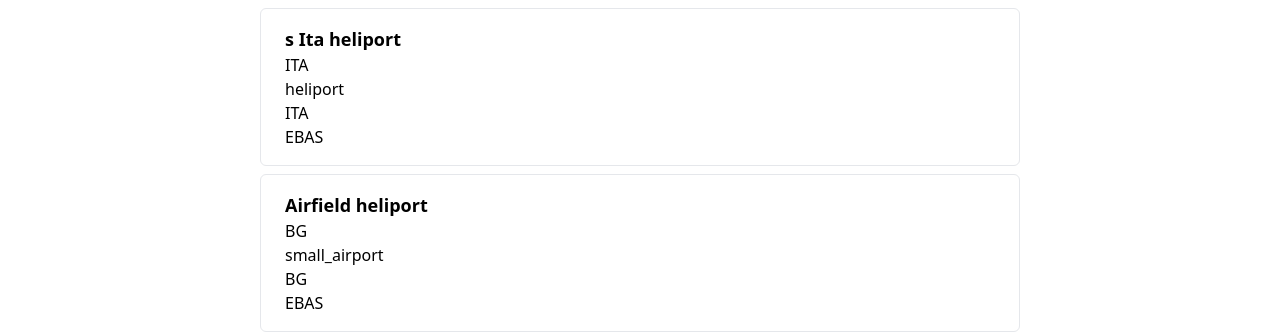
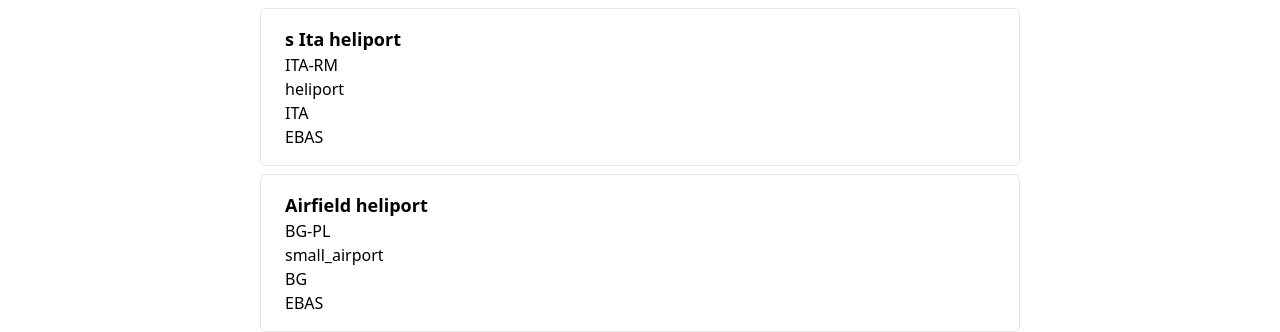
Before and after one commit to User-960/React-airport-app, a React (Create React App) app: page / in a window 1280 px wide. Shown: the part 476-808 px from the top of the page. Built offline with nearby package versions, Linux system fonts and the light colour scheme; data requests are answered from the project's data file.

Commit message:
feat: create function fetchHandbooks for filter

```diff
--- a/data/db.json
+++ b/data/db.json
@@ -4,6 +4,43 @@
     "next": 2,
     "previous": null
   },
+  "airports-types": [
+    "heliport",
+    "seaplane_base",
+    "closed",
+    "small_airport",
+    "large_airport",
+    "medium_airport",
+    "balloonport"
+  ],
+  "regions": [
+    "DE-HE",
+    "BE-WLG",
+    "ITA-RM",
+    "BG-SOF",
+    "BG-BUR",
+    "BG-PL",
+    "TUR-IST",
+    "TUR-ANT",
+    "TUR-ANK",
+    "JAP-TK",
+    "FIN-HEL",
+    "SP-MD",
+    "SP-BAR",
+    "SP-VAL",
+    "FR-PS"
+  ],
+  "countries": [
+    "DE",
+    "BE",
+    "ITA",
+    "BG",
+    "TUR",
+    "JAP",
+    "FIN",
+    "SP",
+    "FR"
+  ],
   "airports": [
     {
       "id": 17811,
@@ -28,7 +65,7 @@
       "name": "s Ita heliport",
       "ident": "EBAS",
       "local_code": null,
-      "region": "ITA",
+      "region": "ITA-RM",
       "type": "heliport",
       "country": "ITA"
     },
@@ -37,7 +74,7 @@
       "name": "Airfield heliport",
       "ident": "EBAS",
       "local_code": null,
-      "region": "BG",
+      "region": "BG-PL",
       "type": "small_airport",
       "country": "BG"
     },
@@ -46,7 +83,7 @@
       "name": "Gravenvoeren heliport",
       "ident": "EBAS",
       "local_code": null,
-      "region": "BG",
+      "region": "BG-PL",
       "type": "small_airport",
       "country": "BG"
     },
@@ -55,7 +92,7 @@
       "name": "Airfield Ista",
       "ident": "EBAS",
       "local_code": null,
-      "region": "TUR",
+      "region": "TUR-ANK",
       "type": "heliport",
       "country": "TUR"
     },
@@ -64,7 +101,7 @@
       "name": "Asi der heliport",
       "ident": "EBAS",
       "local_code": null,
-      "region": "JAP",
+      "region": "JAP-TK",
       "type": "small_airport",
       "country": "JAP"
     },
@@ -73,7 +110,7 @@
       "name": "Der Germ heliport",
       "ident": "EBAS",
       "local_code": null,
-      "region": "TUR",
+      "region": "TUR-IST",
       "type": "closed",
       "country": "TUR"
     },
@@ -82,8 +119,8 @@
       "name": "Fin Airfield heliport",
       "ident": "DE-0140",
       "local_code": null,
-      "region": "FIN",
-      "type": "small_airport",
+      "region": "FIN-HEL",
+      "type": "large_airport",
       "country": "FIN"
     },
     {
@@ -91,7 +128,7 @@
       "name": "Der Germ heliport",
       "ident": "EBAS",
       "local_code": null,
-      "region": "TUR",
+      "region": "TUR-IST",
       "type": "closed",
       "country": "TUR"
     },
@@ -100,7 +137,7 @@
       "name": "s Air Ista",
       "ident": "EBAS",
       "local_code": null,
-      "region": "SP",
+      "region": "SP-BAR",
       "type": "small_airport",
       "country": "SP"
     },
@@ -109,7 +146,7 @@
       "name": "Der Dingel Airfield",
       "ident": "EBAS",
       "local_code": null,
-      "region": "BG",
+      "region": "BG-BUR",
       "type": "small_airport",
       "country": "BG"
     },
@@ -118,8 +155,8 @@
       "name": "5 Airfield Ista",
       "ident": "EBAS",
       "local_code": null,
-      "region": "TUR",
-      "type": "small_airport",
+      "region": "TUR-ANT",
+      "type": "large_airport",
       "country": "TUR"
     },
     {
@@ -127,8 +164,8 @@
       "name": "Sof heliport",
       "ident": "EBAS",
       "local_code": null,
-      "region": "BG",
-      "type": "heliport",
+      "region": "BG-SOF",
+      "type": "balloonport",
       "country": "BG"
     },
     {
@@ -136,7 +173,7 @@
       "name": "Airfield Gravenvoeren",
       "ident": "EBAS",
       "local_code": null,
-      "region": "SP",
+      "region": "SP-VAL",
       "type": "small_airport",
       "country": "SP"
     },
@@ -145,7 +182,7 @@
       "name": "Der Germ heliport",
       "ident": "EBAS",
       "local_code": null,
-      "region": "TUR",
+      "region": "TUR-ANT",
       "type": "closed",
       "country": "TUR"
     },
@@ -154,8 +191,8 @@
       "name": "Airfield Gravenvoeren",
       "ident": "EBAS",
       "local_code": null,
-      "region": "SP",
-      "type": "small_airport",
+      "region": "SP-BAR",
+      "type": "large_airport",
       "country": "SP"
     },
     {
@@ -163,8 +200,8 @@
       "name": "Der Germ heliport",
       "ident": "EBAS",
       "local_code": null,
-      "region": "TUR",
-      "type": "closed",
+      "region": "TUR-IST",
+      "type": "seaplane_base",
       "country": "TUR"
     },
     {
@@ -172,8 +209,8 @@
       "name": "Airfield Anta",
       "ident": "EBAS",
       "local_code": null,
-      "region": "SP",
-      "type": "small_airport",
+      "region": "SP-BAR",
+      "type": "medium_airport",
       "country": "SP"
     },
     {
@@ -181,7 +218,7 @@
       "name": "Der Germ heliport",
       "ident": "EBAS",
       "local_code": null,
-      "region": "TUR",
+      "region": "TUR-IST",
       "type": "closed",
       "country": "TUR"
     },
@@ -190,7 +227,7 @@
       "name": "Airfield Gravenvoeren",
       "ident": "EBAS",
       "local_code": null,
-      "region": "SP",
+      "region": "SP-MD",
       "type": "small_airport",
       "country": "SP"
     },
@@ -199,7 +236,7 @@
       "name": "De Fra heliport",
       "ident": "EBAS",
       "local_code": null,
-      "region": "FR",
+      "region": "FR-PS",
       "type": "closed",
       "country": "FR"
     },
@@ -208,8 +245,8 @@
       "name": "s Gravenwezel heliport",
       "ident": "EBAS",
       "local_code": null,
-      "region": "SP",
-      "type": "small_airport",
+      "region": "SP-MD",
+      "type": "medium_airport",
       "country": "SP"
     },
     {
@@ -217,7 +254,7 @@
       "name": "La Fra heliport",
       "ident": "EBAS",
       "local_code": null,
-      "region": "FR",
+      "region": "FR-PS",
       "type": "closed",
       "country": "FR"
     },
@@ -226,8 +263,8 @@
       "name": "s Gravenwezel heliport",
       "ident": "EBAS",
       "local_code": null,
-      "region": "BG",
-      "type": "closed",
+      "region": "BG-SOF",
+      "type": "seaplane_base",
       "country": "BG"
     }
   ]
--- a/src/App.tsx
+++ b/src/App.tsx
@@ -1,11 +1,19 @@
-import React from 'react';
+import React, { useEffect } from 'react';
 import { Routes, Route } from 'react-router-dom';
 import Navigation from './components/Navigation';
+import { useAppDispatch } from './hook/redux';
 import AirportDetailPage from './pages/AirportDetailPage';
 import AuthPage from './pages/AuthPage';
 import MainPage from './pages/MainPage';
+import { fetchHandbooks } from './store/actions/handbookActions';
 
 function App() {
+  const dispatch = useAppDispatch();
+
+  useEffect(() => {
+    dispatch(fetchHandbooks())
+  }, [dispatch]);
+
   return (
     <>
       <Navigation />
--- /dev/null
+++ b/src/store/actions/handbookActions.ts
@@ -0,0 +1,24 @@
+import { AppDispatch } from "..";
+import axios from "../../axios";
+import { TAirportCountry, TAirportRegion, TAirportType } from "../../models/models";
+import { fetching, fetchSuccess } from "../slices/handbookSlice";
+
+export const fetchHandbooks = () => {
+  return async (dispatch: AppDispatch) => {
+    try {
+      dispatch(fetching());
+      const response = await Promise.all([
+        axios.get<TAirportType[]>('airports-types'),
+        axios.get<TAirportRegion[]>('regions'),
+        axios.get<TAirportCountry[]>('countries')
+      ])
+      dispatch(fetchSuccess({
+        types: response[0].data,
+        regions: response[1].data,
+        countries: response[2].data
+      }));
+    } catch (e) {
+      console.log("error");
+    }
+  }
+};
--- a/src/store/slices/handbookSlice.ts
+++ b/src/store/slices/handbookSlice.ts
@@ -16,7 +16,9 @@ const initialState: HandbookState = {
 };
 
 interface HandbookPayload {
-
+  types: TAirportType[]
+  regions: TAirportRegion[]
+  countries: TAirportCountry[]
 };
 
 const handbookSlice = createSlice({
@@ -26,12 +28,14 @@ const handbookSlice = createSlice({
     fetching(state) {
       state.loading = true;
     },
-    fetchSuccess(state, action: PayloadAction) {
+    fetchSuccess(state, action: PayloadAction<HandbookPayload>) {
       state.loading = false;
-      // state.types = action.payload;
+      state.types = action.payload.types
+      state.regions = action.payload.regions
+      state.countries = action.payload.countries
     },
   }
 });
 
-export const { fetching } = handbookSlice.actions;
+export const { fetching, fetchSuccess } = handbookSlice.actions;
 export default handbookSlice.reducer;
```
